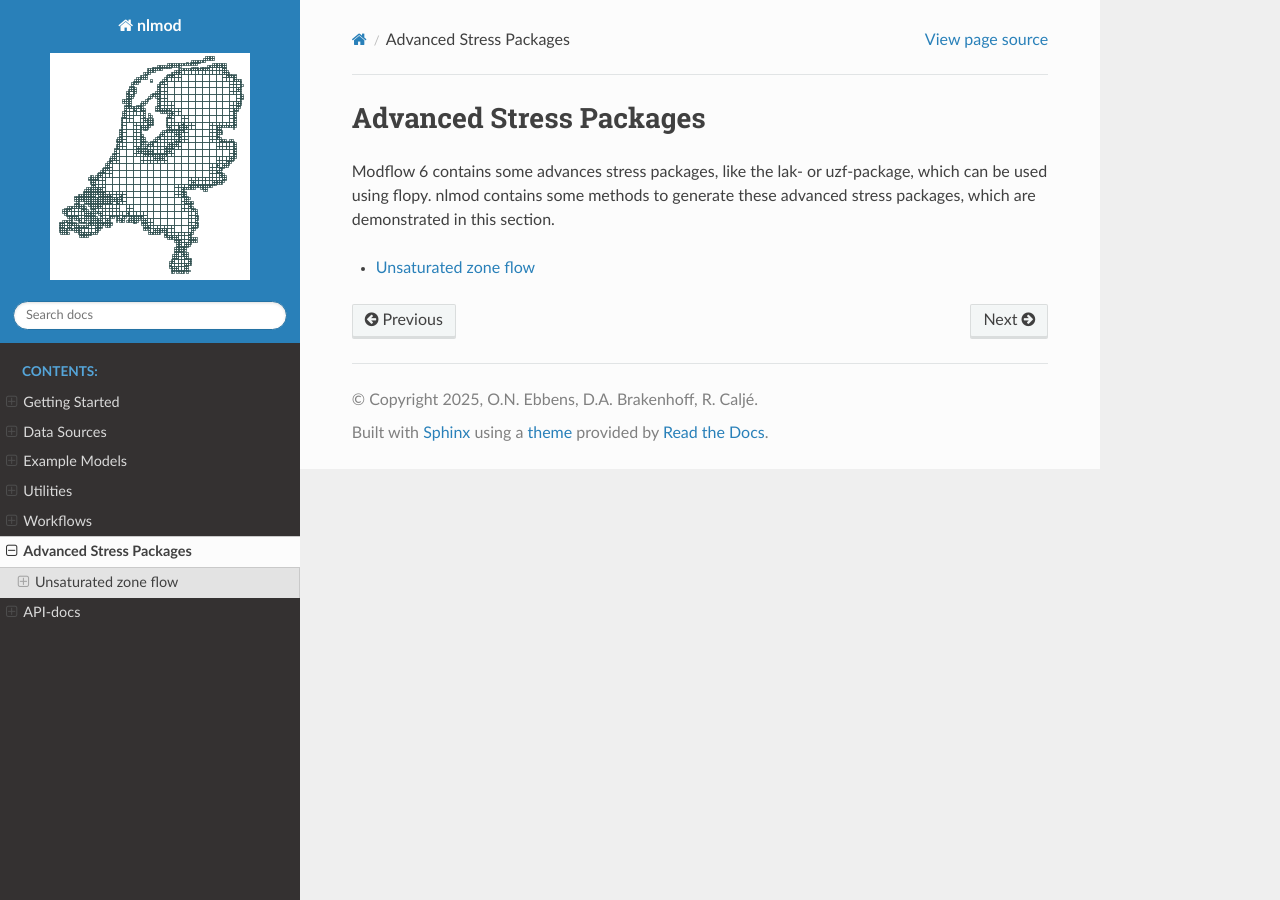
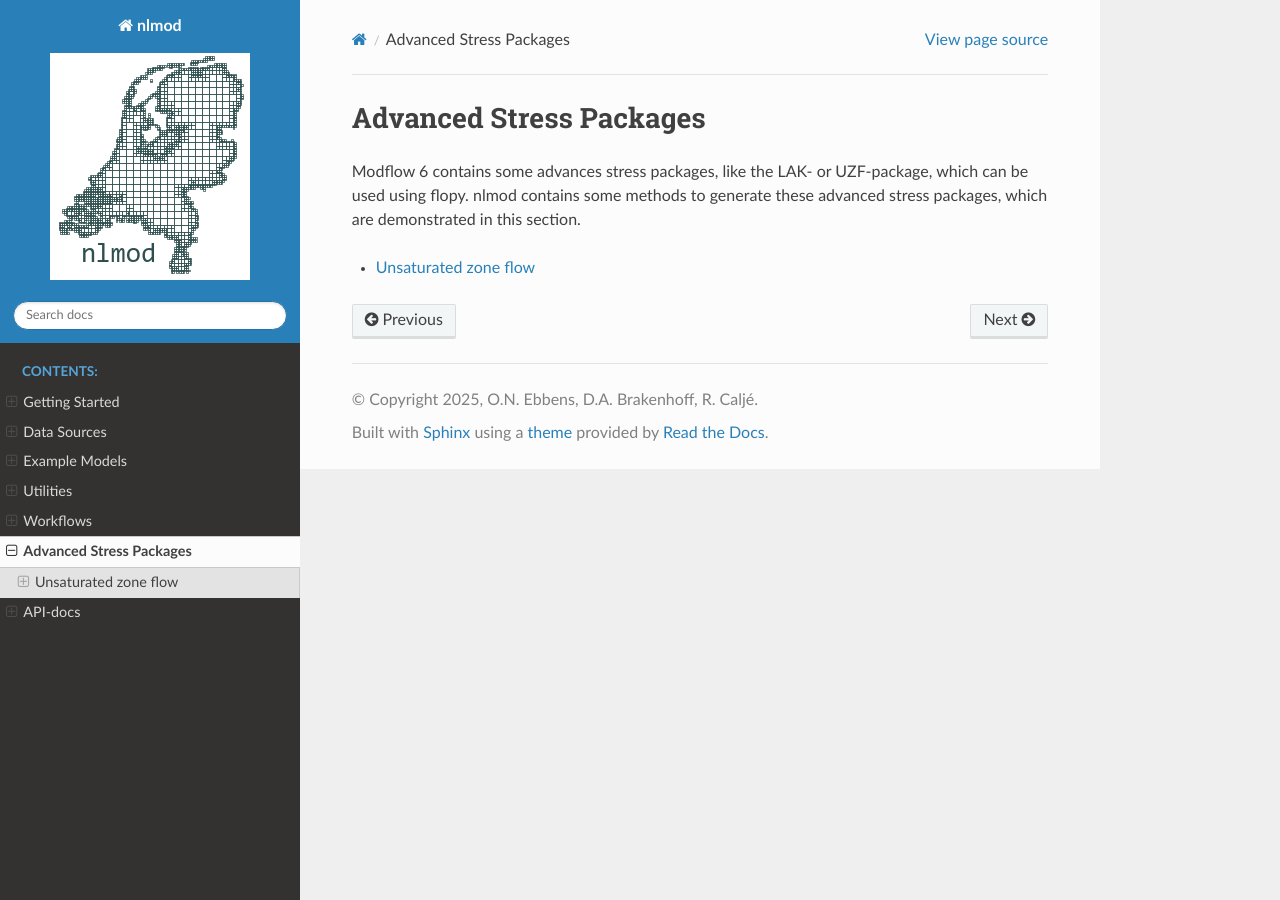
Before and after one commit to gwmod/nlmod, a Sphinx documentation site: the page built from docs/advanced_stress_packages.rst, in a window 1280 px wide. Built offline with Sphinx 7.4.7 and the Read the Docs theme 3.1.0, drawn with Linux system fonts in a browser that asks for light colours.

Commit message:
Update logo assets and documentation

```diff
--- a/docs/advanced_stress_packages.rst
+++ b/docs/advanced_stress_packages.rst
@@ -1,7 +1,7 @@
 ========================
 Advanced Stress Packages
 ========================
-Modflow 6 contains some advances stress packages, like the lak- or uzf-package, which can be used using flopy. nlmod contains some methods to generate these advanced stress packages, which are demonstrated in this section.
+Modflow 6 contains some advances stress packages, like the LAK- or UZF-package, which can be used using flopy. nlmod contains some methods to generate these advanced stress packages, which are demonstrated in this section.
 
 .. toctree::
   :maxdepth: 1
--- a/docs/generate_logo.py
+++ b/docs/generate_logo.py
@@ -7,7 +7,7 @@ filled = False
 n = 2
 dx = 10_000
 # dx = 20000
-figwidth = 5
+figwidth = 2
 
 # %%
 nederland = nlmod.read.administrative.download_netherlands_gdf()
@@ -71,7 +71,7 @@ ax.text(
     330_000,
     "nlmod",
     fontname="Consolas",
-    fontsize=50,
+    fontsize=50 * figwidth / 5,
     ha="center",
     va="center",
     color=color,
```
Also changed, not shown: docs/_static/logo_10000_2.svg, docs/_static/logo_10000_2_2.png, docs/_static/logo_10000_2_2.svg.
